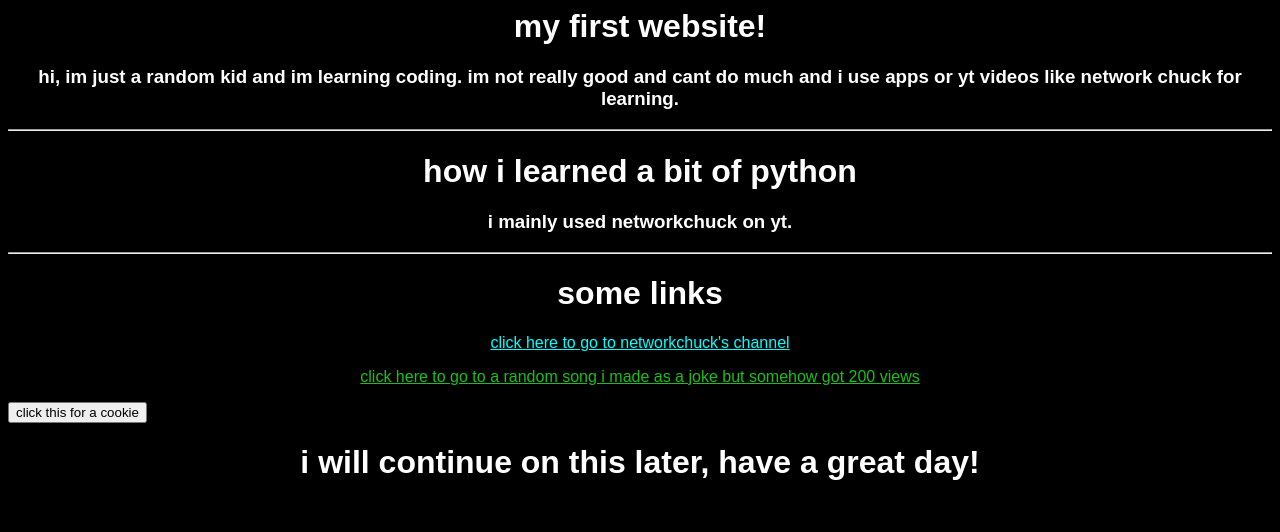
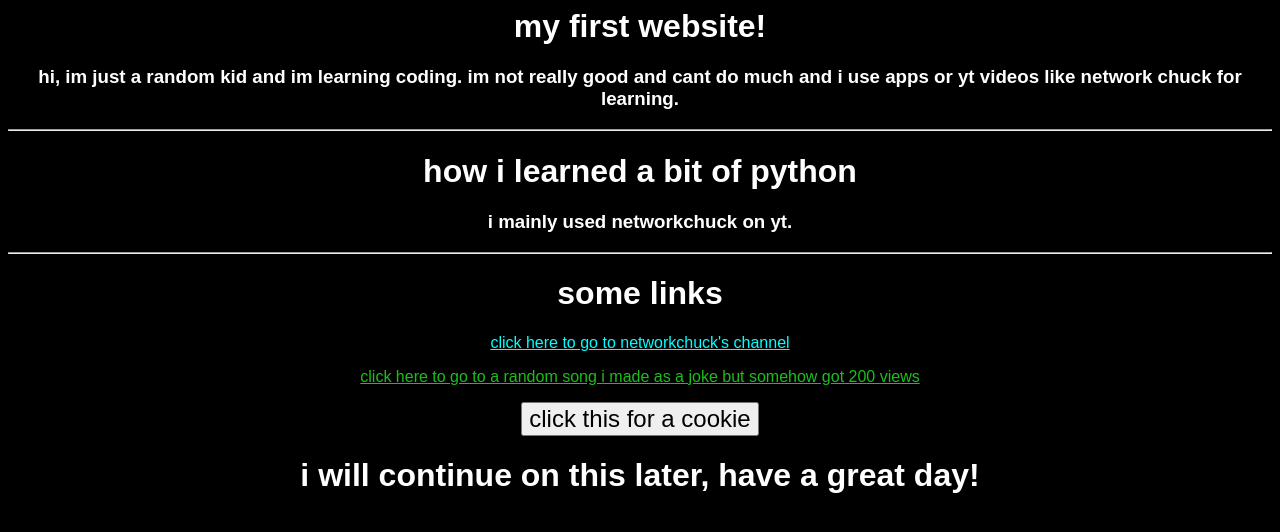
Before and after one commit to turtleking231/test, a plain HTML site: page index.html in a window 1280 px wide. Drawn offline with Linux system fonts and the light colour scheme.

Commit message:
index.css

```diff
--- a/index.css
+++ b/index.css
@@ -28,3 +28,11 @@ h1 {
 h3 {
     text-align: center;
 }
+
+.button {
+    text-align: center;
+}
+
+.button2 {
+  font-size: x-large;
+}
```
